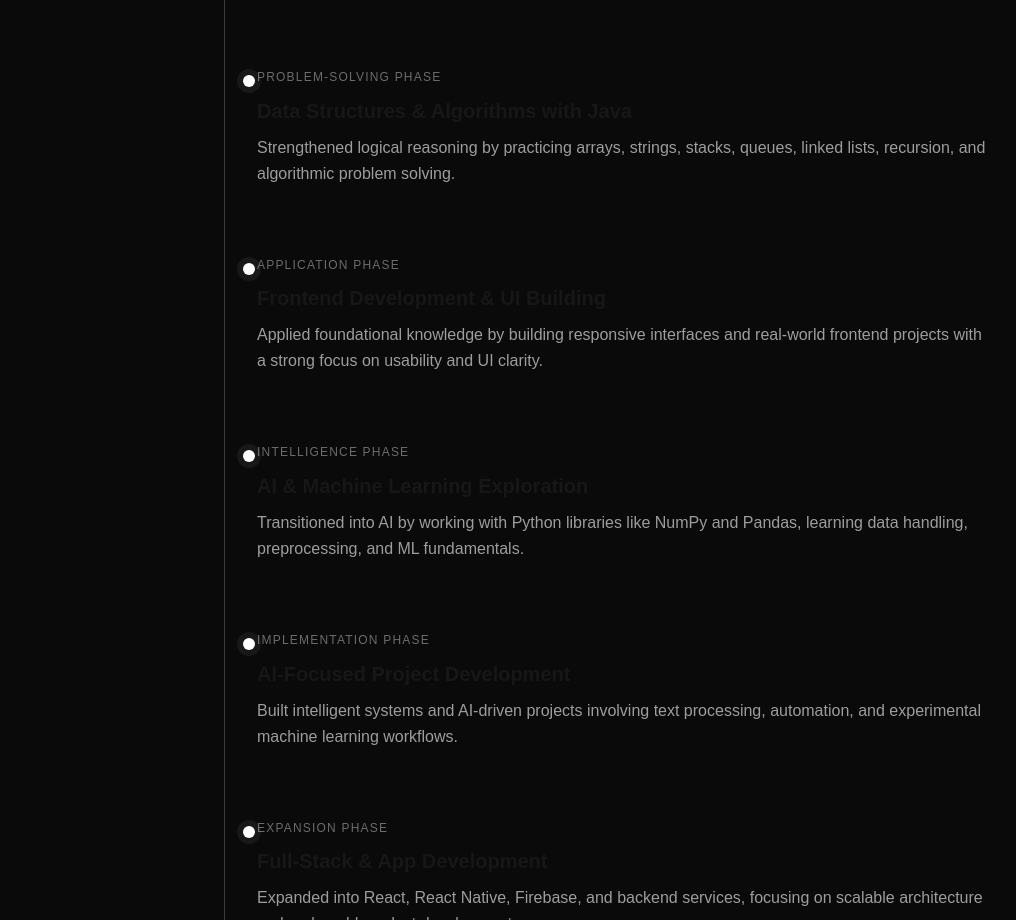
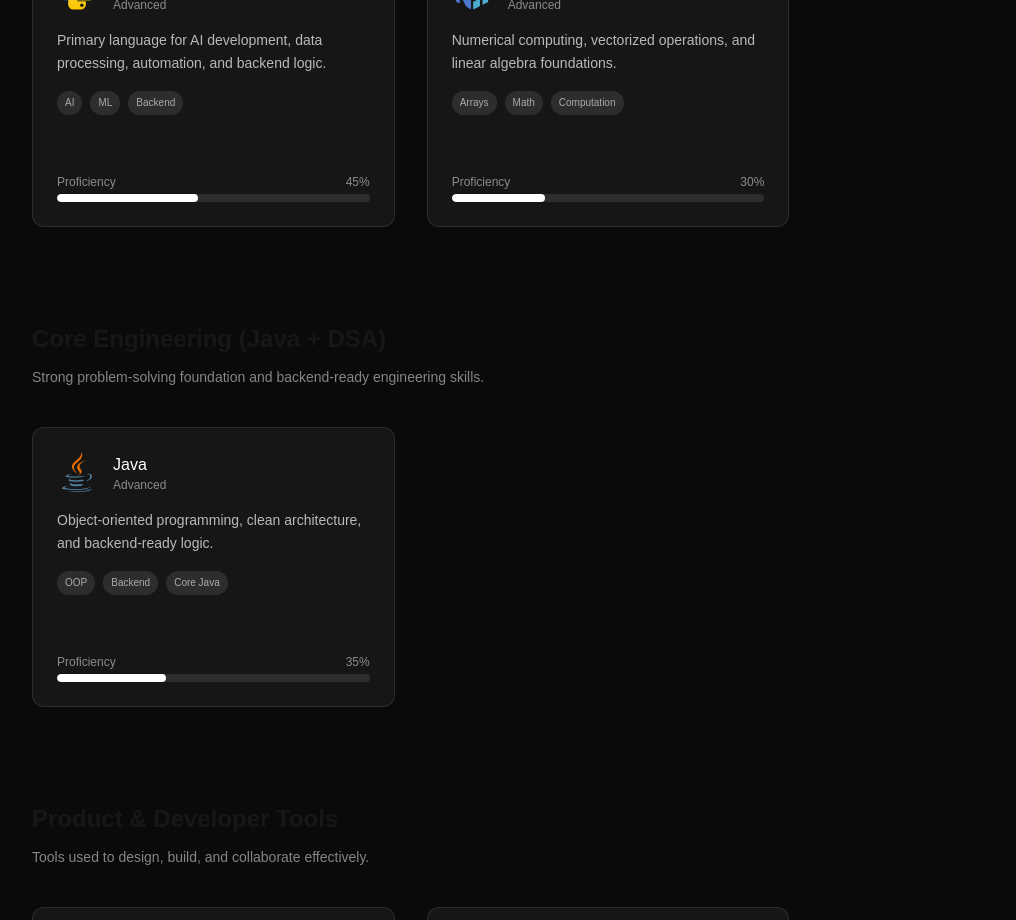
Before and after one commit to manideepnera/Portfolio, a Next.js app: page / in a window 1280 px wide. Shown: the part 1880-2800 px from the top of the page, without its empty margins (32-1048 px from the left). Built offline with nearby package versions, Linux system fonts and the light colour scheme.

Commit message:
Removed timeline

```diff
--- a/src/app/components/Navbar.tsx
+++ b/src/app/components/Navbar.tsx
@@ -9,7 +9,7 @@ type NavbarProps = {
   scrollToContact: () => void;
   homeRef: React.RefObject<HTMLDivElement | null>;
   aboutRef: React.RefObject<HTMLDivElement | null>;
-  timelineRef: React.RefObject<HTMLDivElement | null>;
+  // timelineRef: React.RefObject<HTMLDivElement | null>;
   skillsRef: React.RefObject<HTMLDivElement | null>;
   projectsRef: React.RefObject<HTMLDivElement | null>;
   uidesignRef: React.RefObject<HTMLDivElement | null>;
@@ -25,7 +25,7 @@ const Navbar: React.FC<NavbarProps> = ({
   scrollToContact,
   homeRef,
   aboutRef,
-  timelineRef,
+  // timelineRef,
   skillsRef,
   projectsRef,
   uidesignRef,
@@ -52,7 +52,7 @@ const Navbar: React.FC<NavbarProps> = ({
 
   const navItems: [string, React.RefObject<HTMLDivElement | null>][] = [
     ["About", aboutRef],
-    ["Timeline", timelineRef],
+    // ["Timeline", timelineRef],
     ["Skills", skillsRef],
     ["Projects", projectsRef],
     ["UI Designs", uidesignRef],
--- a/src/app/page.tsx
+++ b/src/app/page.tsx
@@ -17,7 +17,7 @@ import UiSection from './sections/UiSection';
 export default function Home() {
   const aboutRef = useRef<HTMLDivElement | null>(null);
   const homeRef = useRef<HTMLDivElement | null>(null);
-  const timelineRef = useRef<HTMLDivElement | null>(null);
+  // const timelineRef = useRef<HTMLDivElement | null>(null);
   const achievementsRef = useRef<HTMLDivElement | null>(null);
   const blogRef = useRef<HTMLDivElement | null>(null);
   const educationRef = useRef<HTMLDivElement | null>(null);
@@ -40,13 +40,13 @@ export default function Home() {
   };
 
   return (
-    <main className="min-h-screen bg-gradient-to-b from-black via-zinc-900 to-black text-white">
+    <main className="min-h-screen bg-[#0a0a0a] text-white">
       <Navbar
         scrollToSection={scrollToSection}
         scrollToContact={scrollToContact}
         homeRef={homeRef}
         aboutRef={aboutRef}
-        timelineRef={timelineRef}
+        // timelineRef={timelineRef}
         skillsRef={skillsRef}
         projectsRef={projectsRef}
         uidesignRef={uidesignRef}
@@ -61,7 +61,7 @@ export default function Home() {
       {/* Hero Section */}
       <Hero homeRef={homeRef} contactbtnRef={contactbtnRef} scrollToContact={scrollToContact} />
       <AboutSection ref={aboutRef} />
-      <TimelineSection ref={timelineRef} />
+      {/* <TimelineSection ref={timelineRef} /> */}
       <SkillsSection ref={skillsRef} />
       <ProjectsSection ref={projectsRef} />
       <UiSection ref={uidesignRef} />
--- a/src/app/sections/SkillsSection.tsx
+++ b/src/app/sections/SkillsSection.tsx
@@ -33,7 +33,7 @@ const skillCategories: SkillCategory[] = [
       {
         name: "Python",
         icon: "/skills/python.png",
-        percentage: 85,
+        percentage: 45,
         level: "Advanced",
         description:
           "Primary language for AI development, data processing, automation, and backend logic.",
@@ -42,65 +42,65 @@ const skillCategories: SkillCategory[] = [
       {
         name: "NumPy",
         icon: "/skills/numpy.png",
-        percentage: 80,
+        percentage: 30,
         level: "Advanced",
         description:
           "Numerical computing, vectorized operations, and linear algebra foundations.",
         tags: ["Arrays", "Math", "Computation"],
       },
-      {
-        name: "Pandas",
-        icon: "/skills/pandas.png",
-        percentage: 78,
-        level: "Advanced",
-        description:
-          "Data cleaning, transformation, analysis, and feature engineering workflows.",
-        tags: ["Data Analysis", "ETL", "DataFrames"],
-      },
-      {
-        name: "Scikit-learn",
-        icon: "/skills/sklearn.png",
-        percentage: 68,
-        level: "Intermediate",
-        description:
-          "Classical machine learning models, preprocessing, pipelines, and evaluation.",
-        tags: ["ML", "Models", "Pipelines"],
-      },
-      {
-        name: "PyTorch / TensorFlow",
-        icon: "/skills/pytorch.png",
-        percentage: 60,
-        level: "Intermediate",
-        description:
-          "Deep learning experimentation, neural networks, and training workflows.",
-        tags: ["Deep Learning", "Neural Nets"],
-      },
+      // {
+      //   name: "Pandas",
+      //   icon: "/skills/pandas.png",
+      //   percentage: 78,
+      //   level: "Advanced",
+      //   description:
+      //     "Data cleaning, transformation, analysis, and feature engineering workflows.",
+      //   tags: ["Data Analysis", "ETL", "DataFrames"],
+      // },
+      // {
+      //   name: "Scikit-learn",
+      //   icon: "/skills/sklearn.png",
+      //   percentage: 68,
+      //   level: "Intermediate",
+      //   description:
+      //     "Classical machine learning models, preprocessing, pipelines, and evaluation.",
+      //   tags: ["ML", "Models", "Pipelines"],
+      // },
+      // {
+      //   name: "PyTorch / TensorFlow",
+      //   icon: "/skills/pytorch.png",
+      //   percentage: 60,
+      //   level: "Intermediate",
+      //   description:
+      //     "Deep learning experimentation, neural networks, and training workflows.",
+      //   tags: ["Deep Learning", "Neural Nets"],
+      // },
     ],
   },
-  {
-    title: "Visualization & Analysis",
-    subtitle: "Understanding data through visual storytelling and exploration.",
-    skills: [
-      {
-        name: "Matplotlib",
-        icon: "/skills/matplotlib.png",
-        percentage: 70,
-        level: "Intermediate",
-        description:
-          "Creating detailed plots for data exploration and model insights.",
-        tags: ["Visualization", "EDA"],
-      },
-      {
-        name: "Seaborn",
-        icon: "/skills/seaborn.png",
-        percentage: 68,
-        level: "Intermediate",
-        description:
-          "Statistical visualizations and high-level data exploration.",
-        tags: ["Statistics", "EDA"],
-      },
-    ],
-  },
+  // {
+  //   title: "Visualization & Analysis",
+  //   subtitle: "Understanding data through visual storytelling and exploration.",
+  //   skills: [
+  //     {
+  //       name: "Matplotlib",
+  //       icon: "/skills/matplotlib.png",
+  //       percentage: 70,
+  //       level: "Intermediate",
+  //       description:
+  //         "Creating detailed plots for data exploration and model insights.",
+  //       tags: ["Visualization", "EDA"],
+  //     },
+  //     {
+  //       name: "Seaborn",
+  //       icon: "/skills/seaborn.png",
+  //       percentage: 68,
+  //       level: "Intermediate",
+  //       description:
+  //         "Statistical visualizations and high-level data exploration.",
+  //       tags: ["Statistics", "EDA"],
+  //     },
+  //   ],
+  // },
   {
     title: "Core Engineering (Java + DSA)",
     subtitle: "Strong problem-solving foundation and backend-ready engineering skills.",
@@ -108,21 +108,21 @@ const skillCategories: SkillCategory[] = [
       {
         name: "Java",
         icon: "/skills/java.png",
-        percentage: 75,
+        percentage: 35,
         level: "Advanced",
         description:
           "Object-oriented programming, clean architecture, and backend-ready logic.",
         tags: ["OOP", "Backend", "Core Java"],
       },
-      {
-        name: "Data Structures & Algorithms",
-        icon: "/skills/dsa.png",
-        percentage: 72,
-        level: "Advanced",
-        description:
-          "Problem solving using arrays, strings, stacks, queues, trees, graphs, and DP.",
-        tags: ["DSA", "Problem Solving", "Algorithms"],
-      },
+      // {
+      //   name: "Data Structures & Algorithms",
+      //   icon: "/skills/dsa.png",
+      //   percentage: 72,
+      //   level: "Advanced",
+      //   description:
+      //     "Problem solving using arrays, strings, stacks, queues, trees, graphs, and DP.",
+      //   tags: ["DSA", "Problem Solving", "Algorithms"],
+      // },
     ],
   },
   {
--- a/src/app/sections/TimelineSection.tsx
+++ b/src/app/sections/TimelineSection.tsx
@@ -3,117 +3,198 @@
 import React from "react";
 import { motion } from "framer-motion";
 
-const timelineEvents = [
+type TimelineStatus = "completed" | "running" | "upcoming";
+
+type TimelineEvent = {
+  title: string;
+  description: string;
+  status: TimelineStatus;
+};
+
+const timelineEvents: TimelineEvent[] = [
   {
-    phase: "Foundation Phase",
     title: "Web Fundamentals & Visual Thinking",
     description:
-      "Started with HTML and CSS to understand how the web works, focusing on structure, layouts, responsiveness, and clean visual design.",
+      "Learned how the web works — HTML structure, CSS layouts, responsiveness, and clean visual hierarchy.",
+    status: "completed",
   },
   {
-    phase: "Core Programming Phase",
     title: "Programming Fundamentals",
     description:
-      "Learned core programming concepts using C, Java, and Python, developing a strong base in logic, control flow, and object-oriented thinking.",
+      "Built strong logic using C, Java, and Python. Learned how to think in code.",
+    status: "completed",
   },
   {
-    phase: "Problem-Solving Phase",
-    title: "Data Structures & Algorithms with Java",
+    title: "Frontend Development & UI Building",
     description:
-      "Strengthened logical reasoning by practicing arrays, strings, stacks, queues, linked lists, recursion, and algorithmic problem solving.",
+      "Created real interfaces with React and React Native, focusing on usability and flow.",
+    status: "completed",
   },
   {
-    phase: "Application Phase",
-    title: "Frontend Development & UI Building",
+    title: "Data Structures & Algorithms (Java)",
     description:
-      "Applied foundational knowledge by building responsive interfaces and real-world frontend projects with a strong focus on usability and UI clarity.",
+      "Improved problem-solving with arrays, strings, stacks, queues, recursion, and algorithms.",
+    status: "completed",
   },
   {
-    phase: "Intelligence Phase",
     title: "AI & Machine Learning Exploration",
     description:
-      "Transitioned into AI by working with Python libraries like NumPy and Pandas, learning data handling, preprocessing, and ML fundamentals.",
+      "Currently working with Python, NumPy, Pandas, and ML fundamentals.",
+    status: "running",
   },
   {
-    phase: "Implementation Phase",
-    title: "AI-Focused Project Development",
+    title: "AI Systems & Product Engineering",
     description:
-      "Built intelligent systems and AI-driven projects involving text processing, automation, and experimental machine learning workflows.",
-  },
-  {
-    phase: "Expansion Phase",
-    title: "Full-Stack & App Development",
-    description:
-      "Expanded into React, React Native, Firebase, and backend services, focusing on scalable architecture and real-world product development.",
-  },
-  {
-    phase: "Current Phase",
-    title: "Product Thinking & System Design",
-    description:
-      "Currently focused on AI-powered product building, deeper DSA mastery, system design, and creating production-ready applications.",
+      "Upcoming focus on scalable AI systems and production-ready intelligence.",
+    status: "upcoming",
   },
 ];
 
-const TimelineSection = React.forwardRef<HTMLDivElement>((props, ref) => (
-  <motion.section
+const getDotStyle = (status: TimelineStatus) => {
+  if (status === "completed") return "bg-white";
+  if (status === "running") return "bg-blue-400 animate-pulse";
+  return "bg-white/30";
+};
+
+const getTextStyle = (status: TimelineStatus) => {
+  if (status === "completed") return "text-white";
+  if (status === "running") return "text-white";
+  return "text-white/50";
+};
+
+const TimelineSection = React.forwardRef<HTMLDivElement>((_, ref) => (
+  <section
     ref={ref}
-    className="py-24 px-6 sm:px-12 border-t border-white/10 bg-[#0a0a0a]"
-    initial={{ opacity: 0, y: 40 }}
-    whileInView={{ opacity: 1, y: 0 }}
-    viewport={{ once: true, amount: 0.3 }}
-    transition={{ duration: 0.6, ease: "easeOut" }}
+    className="py-28 px-6 sm:px-12 border-t border-white/10 bg-[#0a0a0a]"
   >
-    {/* Heading */}
-    <motion.h2
-      className="text-3xl sm:text-4xl font-bold mb-20 text-center"
+    <h2 className="text-3xl sm:text-4xl font-bold mb-32 text-center">
+      Learning Journey
+    </h2>
+
+    {/* ===================== DESKTOP (HORIZONTAL) ===================== */}
+    <div className="hidden md:block relative max-w-6xl mx-auto">
+      {/* Line */}
+      <div className="absolute top-0 left-0 right-0 h-px bg-gradient-to-r from-transparent via-white/20 to-transparent" />
+
+      <div className="grid grid-cols-6 gap-4 pt-12">
+        {timelineEvents.map((event, index) => {
+          const isRunning = event.status === "running";
+          const isCompleted = event.status === "completed";
+
+          return (
+            <motion.div
+              key={index}
+              className="relative group"
               initial={{ opacity: 0, y: 20 }}
               whileInView={{ opacity: 1, y: 0 }}
               viewport={{ once: true }}
-      transition={{ duration: 0.5 }}
+              transition={{ duration: 0.5, delay: index * 0.1 }}
             >
-      Learning Journey
-    </motion.h2>
+              {/* Connecting line to dot */}
+              <div className={`absolute left-1/2 -translate-x-1/2 w-px h-12 -top-12 ${
+                isCompleted ? "bg-white/40" : isRunning ? "bg-blue-400/60" : "bg-white/10"
+              }`} />
 
-    {/* Timeline */}
-    <motion.div
-      className="relative border-l border-white/20 pl-8 max-w-3xl mx-auto"
-      initial={{ opacity: 0 }}
-      whileInView={{ opacity: 1 }}
-      viewport={{ once: true, amount: 0.4 }}
-      transition={{ staggerChildren: 0.15 }}
+              {/* Dot */}
+              <div className="absolute left-1/2 -translate-x-1/2 -top-[3px] z-10">
+                <span
+                  className={`block w-1.5 h-1.5 rounded-full ${getDotStyle(
+                    event.status
+                  )} ${isRunning ? "shadow-lg shadow-blue-400/50" : ""}`}
+                />
+              </div>
+
+              {/* Card - Hidden by default, shown on hover */}
+              <div className="flex flex-col items-center text-center cursor-pointer">
+                {/* Title - Always visible */}
+                <h3
+                  className={`text-sm font-medium mb-3 ${getTextStyle(
+                    event.status
+                  )} group-hover:text-white transition-colors duration-300`}
                 >
-      {timelineEvents.map((event, index) => (
-        <motion.div
-          key={index}
-          className="mb-16 relative"
-          initial={{ opacity: 0, x: -30 }}
-          whileInView={{ opacity: 1, x: 0 }}
-          viewport={{ once: true }}
-          transition={{ duration: 0.5, ease: "easeOut" }}
-        >
-          {/* Timeline Marker */}
-          <div className="absolute -left-[14px] top-3 w-3 h-3 rounded-full bg-white shadow-[0_0_0_6px_rgba(255,255,255,0.06)]" />
-
-          {/* Phase Label */}
-          <span className="text-xs uppercase tracking-widest text-white/40">
-            {event.phase}
-          </span>
-
-          {/* Title */}
-          <h3 className="text-xl font-semibold text-white mt-2 mb-3">
                   {event.title}
                 </h3>
 
-          {/* Description */}
-          <p className="text-white/60 leading-relaxed">
+                {/* Description - Shown on hover */}
+                <div className="opacity-0 group-hover:opacity-100 transition-all duration-300 max-h-0 group-hover:max-h-40 overflow-hidden">
+                  <p className="text-xs text-white/60 leading-relaxed">
                     {event.description}
                   </p>
+                </div>
+
+                {/* Status badge */}
+                {isRunning && (
+                  <span className="mt-4 text-[10px] tracking-wider uppercase text-blue-400 font-medium">
+                    Current
+                  </span>
+                )}
+              </div>
             </motion.div>
-      ))}
+          );
+        })}
+      </div>
+    </div>
+
+    {/* ===================== MOBILE (VERTICAL) ===================== */}
+    <div className="md:hidden relative max-w-xl mx-auto">
+      {/* Line */}
+      <div className="absolute left-6 top-0 bottom-0 w-px bg-gradient-to-b from-transparent via-white/20 to-transparent" />
+
+      <div className="space-y-12 pl-16">
+        {timelineEvents.map((event, index) => {
+          const isRunning = event.status === "running";
+          const isCompleted = event.status === "completed";
+
+          return (
+            <motion.div
+              key={index}
+              className="relative group"
+              initial={{ opacity: 0, x: -20 }}
+              whileInView={{ opacity: 1, x: 0 }}
+              viewport={{ once: true }}
+              transition={{ duration: 0.5, delay: index * 0.1 }}
+            >
+              {/* Connecting line */}
+              <div className={`absolute -left-[34px] top-2 w-8 h-px ${
+                isCompleted ? "bg-white/40" : isRunning ? "bg-blue-400/60" : "bg-white/10"
+              }`} />
+
+              {/* Dot */}
+              <span
+                className={`absolute -left-[38px] top-[7px] w-1.5 h-1.5 rounded-full ${getDotStyle(
+                  event.status
+                )} ${isRunning ? "shadow-lg shadow-blue-400/50" : ""}`}
+              />
+
+              {/* Content */}
+              <div className="cursor-pointer">
+                <h3
+                  className={`text-base font-medium mb-2 ${getTextStyle(
+                    event.status
+                  )} group-hover:text-white transition-colors duration-300`}
+                >
+                  {event.title}
+                </h3>
+
+                {/* Description - Shown on tap/hover */}
+                <div className="opacity-0 group-hover:opacity-100 transition-all duration-300 max-h-0 group-hover:max-h-32 overflow-hidden">
+                  <p className="text-sm text-white/60 leading-relaxed">
+                    {event.description}
+                  </p>
+                </div>
+
+                {isRunning && (
+                  <span className="inline-block mt-3 text-[10px] uppercase tracking-wider text-blue-400 font-medium">
+                    Currently Learning
+                  </span>
+                )}
+              </div>
             </motion.div>
-  </motion.section>
+          );
+        })}
+      </div>
+    </div>
+  </section>
 ));
-
 TimelineSection.displayName = "TimelineSection";
-
 export default TimelineSection;
```
Also changed, not shown: src/app/chatter/page.tsx (+35 -24 lines), public/badges/google-play.svg (added). Lines whose indentation alone changed are shown as unchanged.
